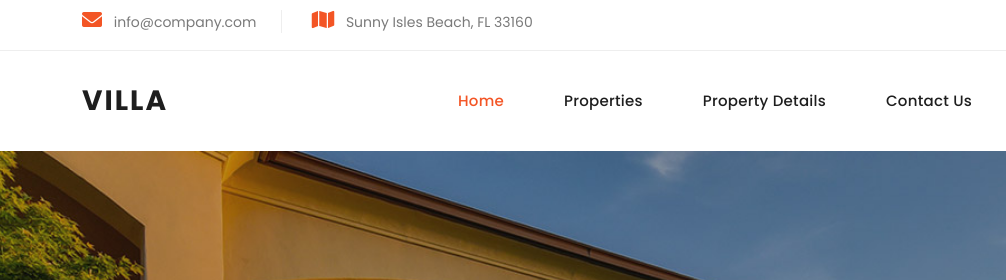
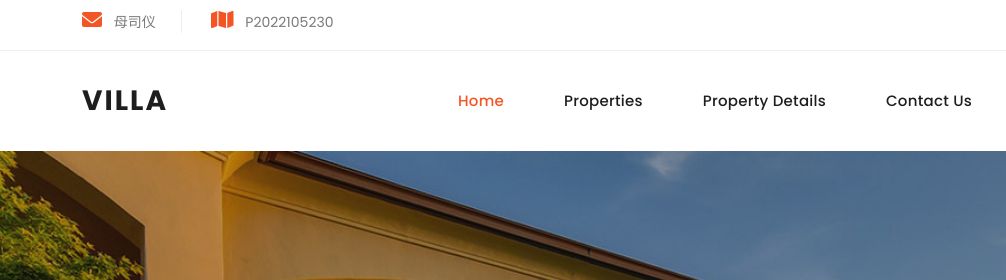
Before and after one commit to 1336226235/1336226235.github.io, a plain HTML site: page index.html in a window 1280 px wide. Shown: the top 280 px of the page, 0-1006 px from the left. Drawn offline with nearby package versions, Linux system fonts and the light colour scheme.

Commit message:
Add files via upload

```diff
--- a/index.html
+++ b/index.html
@@ -48,8 +48,8 @@ https://templatemo.com/tm-591-villa-agency
       <div class="row">
         <div class="col-lg-8 col-md-8">
           <ul class="info">
-            <li><i class="fa fa-envelope"></i> info@company.com</li>
-            <li><i class="fa fa-map"></i> Sunny Isles Beach, FL 33160</li>
+            <li><i class="fa fa-envelope"></i> 母司仪</li>
+            <li><i class="fa fa-map"></i> P2022105230</li>
           </ul>
         </div>
         <div class="col-lg-4 col-md-4">
```
